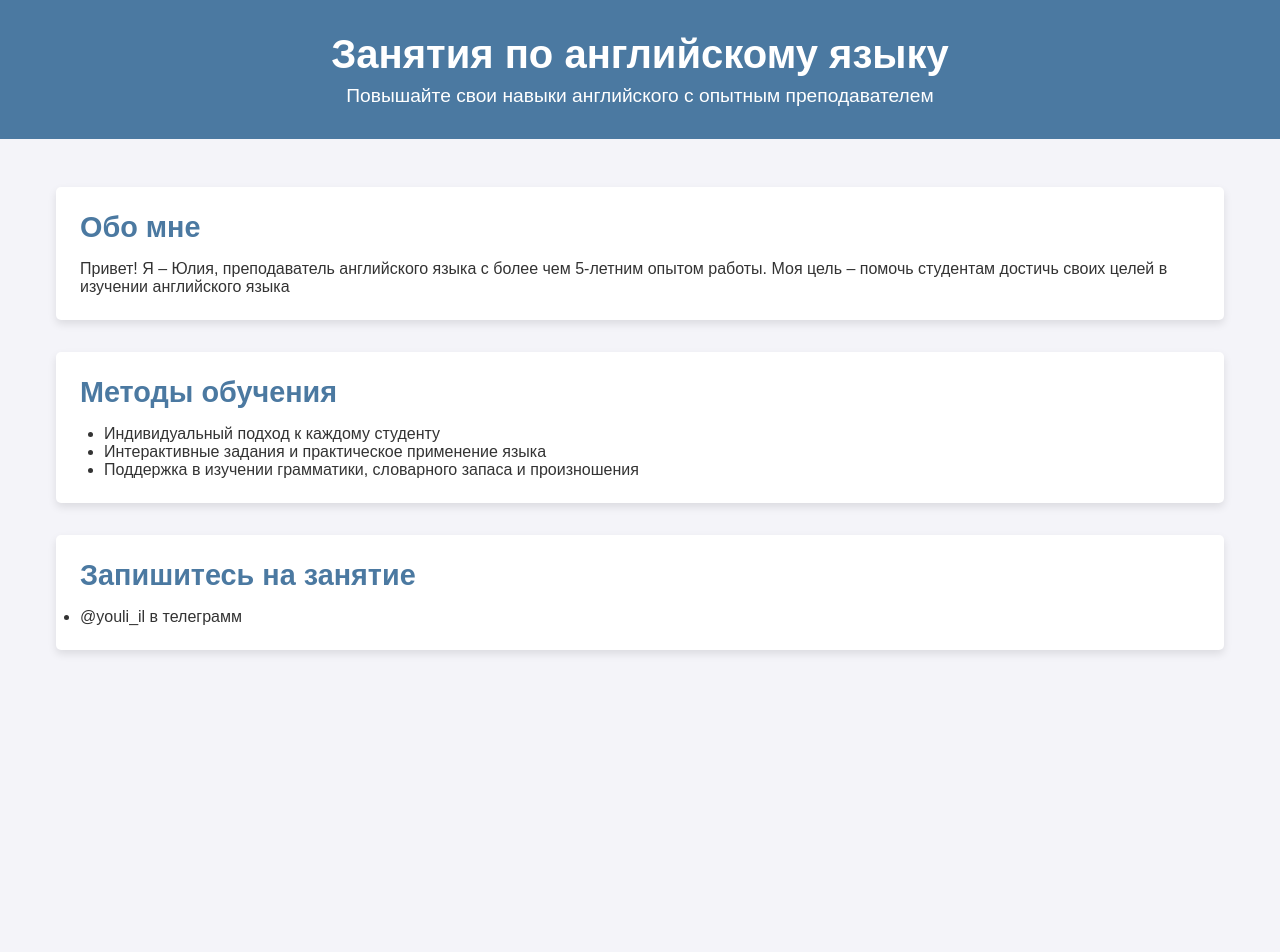
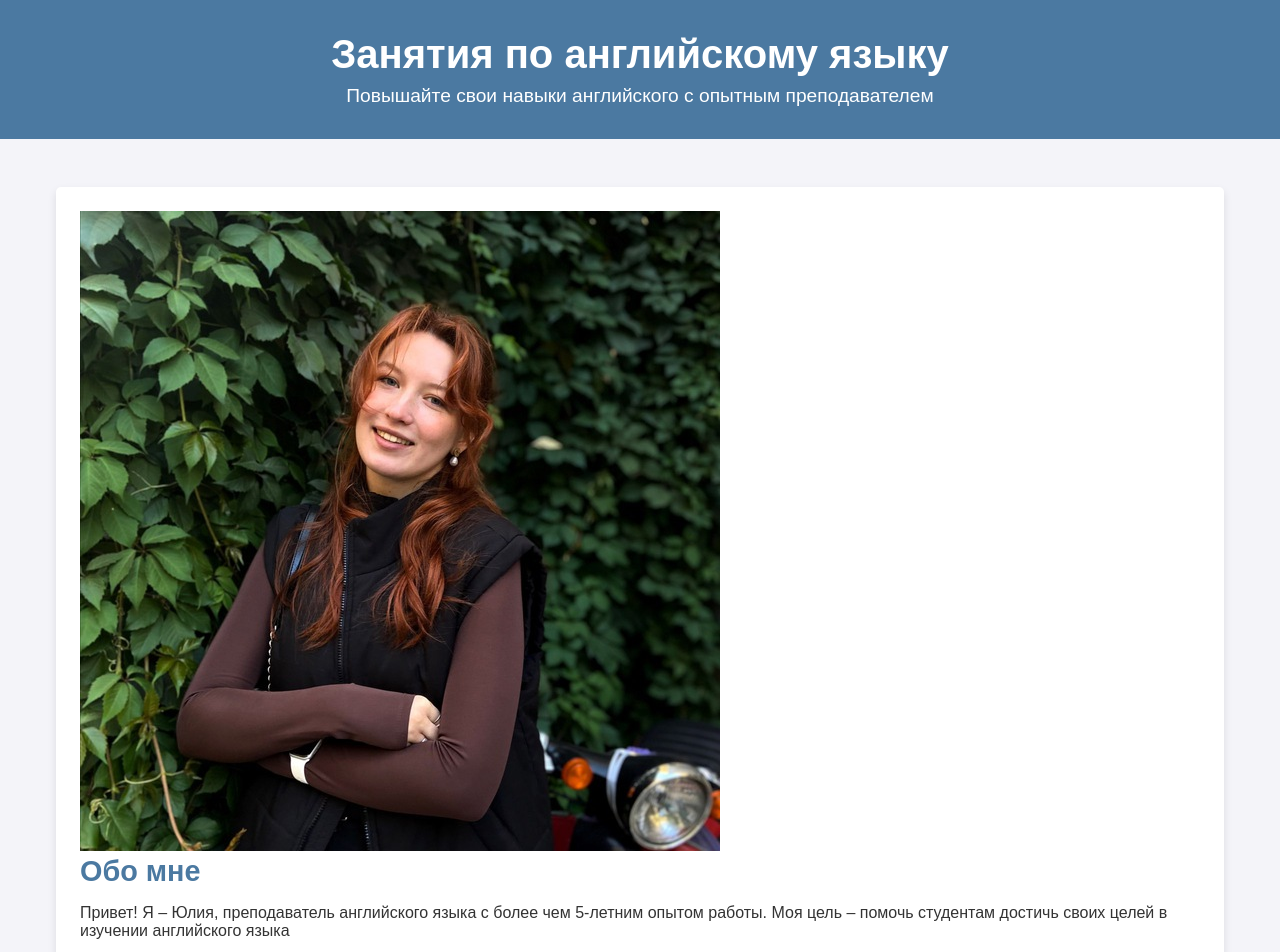
Before and after one commit to flxkd/simple-page, a plain HTML site: page index.html in a window 1280 px wide. Shown: the top 952 px of the page. Before the commit the page ends 800 px from the top, so only its background shows below. Drawn offline with Linux system fonts and the light colour scheme.

Commit message:
add photo

```diff
--- a/index.html
+++ b/index.html
@@ -104,10 +104,13 @@
 
 <div class="container">
     <!-- About Section -->
-    <section class="section about">
-        <h2 class="section-title">Обо мне</h2>
-        <p>Привет! Я – Юлия, преподаватель английского языка с более чем 5-летним опытом работы. Моя цель – помочь студентам
-           достичь своих целей в изучении английского языка</p>
+     <section class="section about">
+        <img src="https://github.com/flxkd/simple-page/blob/main/img.jpg" alt="Фото преподавателя">
+        <div>
+            <h2 class="section-title">Обо мне</h2>
+            <p>Привет! Я – Юлия, преподаватель английского языка с более чем 5-летним опытом работы. Моя цель – помочь студентам
+               достичь своих целей в изучении английского языка</p>
+        </div>
     </section>
 
     <!-- Methods Section -->
```
